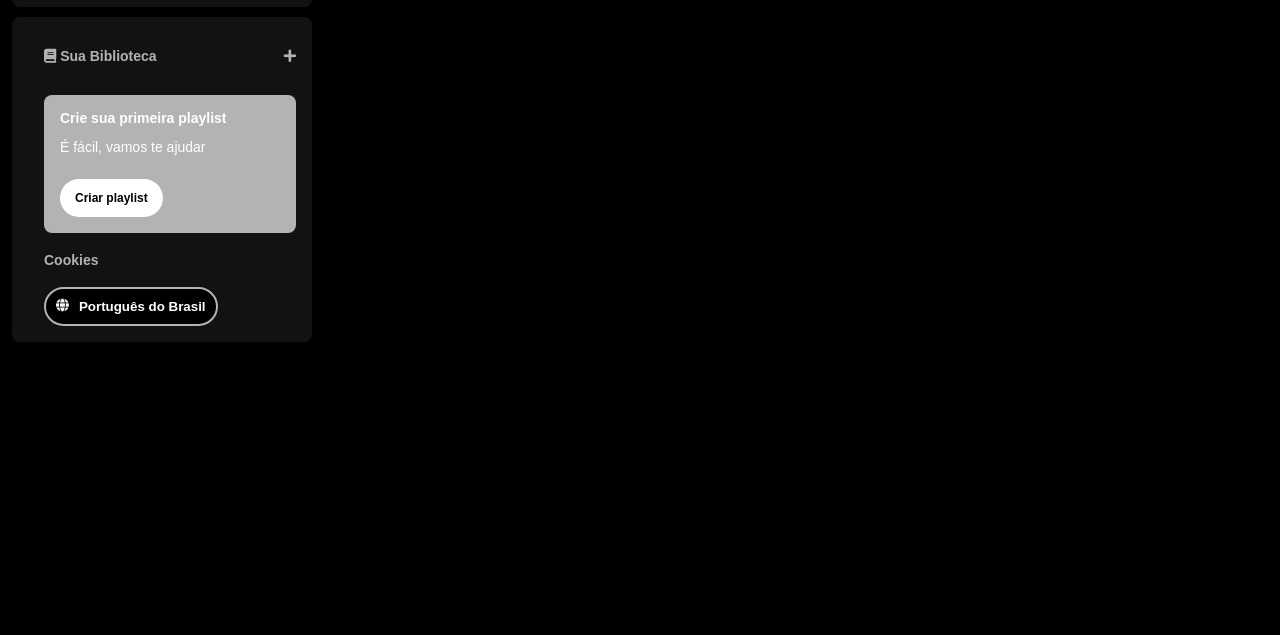
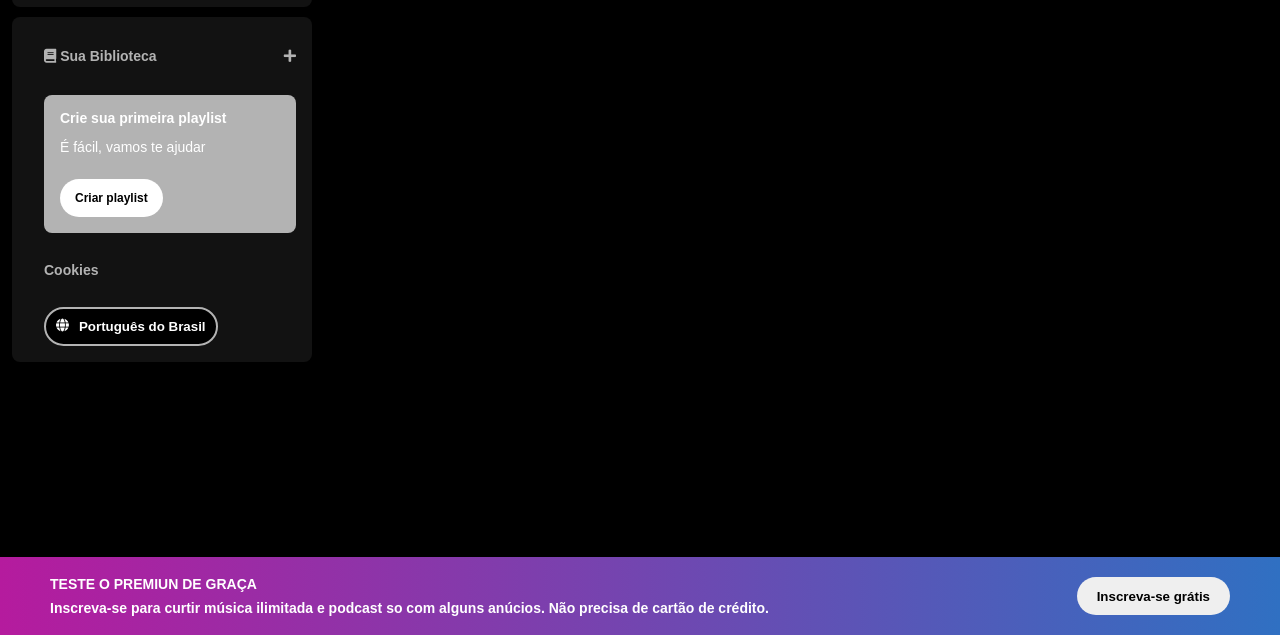
Before and after one commit to Israel-SoaresPorto/spotify-imers-o, a plain HTML site: page index.html in a window 1280 px wide. Shown: the part 165-800 px from the top of the page. Drawn offline with Linux system fonts and the light colour scheme.

Commit message:
adicionando footer

```diff
--- a/css/style.css
+++ b/css/style.css
@@ -60,7 +60,7 @@ body {
 .section-playlist {
   padding: 1rem;
   color: white;
-  font-family: 'DM sans', sans-serif;
+  font-family: "DM sans", sans-serif;
 }
 
 .section-playlist__content {
@@ -97,7 +97,7 @@ body {
 }
 
 .cookies {
-  padding: 20px 0;
+  padding: 30px 0;
   display: flex;
   align-items: center;
 }
@@ -131,3 +131,38 @@ body {
   border-radius: 8px;
   padding: var(--sidebar-padding);
 }
+
+.footer {
+  width: 100%;
+  background: linear-gradient(to right, #b51b9e, #3070c2);
+  position: fixed;
+  bottom: 0;
+  font-weight: 600;
+  font-size: 14px;
+  color: white;
+}
+
+.footer__content {
+  font-family: "DM sans", sans-serif;
+  display: flex;
+  flex-direction: row;
+  justify-content: space-between;
+  padding: 20px 50px;
+}
+
+.footer__text {
+  display: flex;
+  flex-direction: column;
+  gap: 10px;
+}
+
+.footer__title {
+  text-transform: uppercase;
+}
+
+.footer__button {
+  font-weight: 600;
+  padding: 10px 20px;
+  border: none;
+  border-radius: 20px;
+}
--- a/index.html
+++ b/index.html
@@ -62,8 +62,20 @@
               <span class="fa fa-globe"></span>Português do Brasil
             </button>
           </div>
-        </div>
+        </section>
       </nav>
     </div>
+    <footer class="footer">
+      <div class="footer__content">
+        <div class="footer__text">
+          <p class="footer__title">teste o premiun de graça</p>
+          <p>
+            Inscreva-se para curtir música ilimitada e podcast so com alguns
+            anúcios. Não precisa de cartão de crédito.
+          </p>
+        </div>
+        <button class="footer__button">Inscreva-se grátis</button>
+      </div>
+    </footer>
   </body>
 </html>
```
